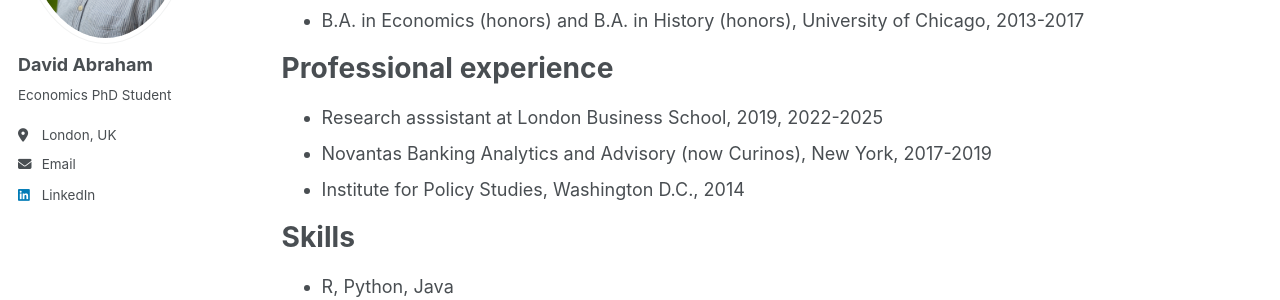
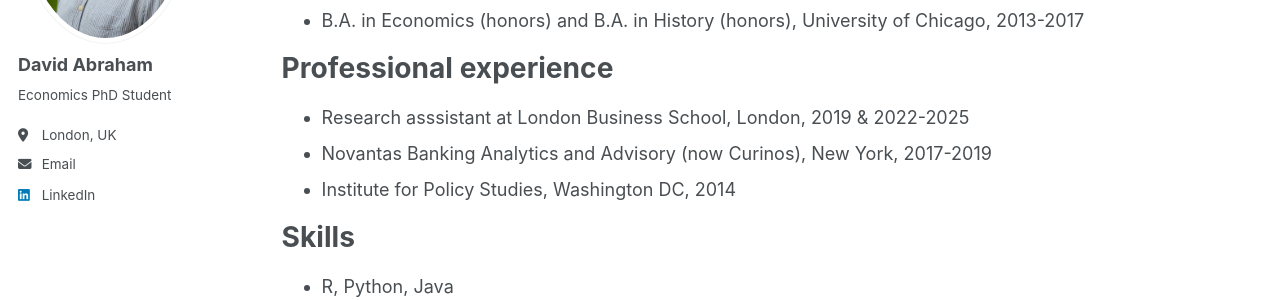
Before and after one commit to david-abraham-lbs/david-abraham-lbs.github.io, a Jekyll site: the page built from _pages/cv.md, in a window 1280 px wide and 900 px high. Shown: the part 312-612 px from the top of the window. Built offline with Jekyll 4.4.1, drawn with Linux system fonts in a browser that asks for light colours.

Commit message:
Align with CV

```diff
--- a/_pages/cv.md
+++ b/_pages/cv.md
@@ -19,9 +19,9 @@ Education
 
 Professional experience
 ======
-* Research asssistant at London Business School, 2019, 2022-2025
+* Research asssistant at London Business School, London, 2019 & 2022-2025
 * Novantas Banking Analytics and Advisory (now Curinos), New York, 2017-2019
-* Institute for Policy Studies, Washington D.C., 2014
+* Institute for Policy Studies, Washington DC, 2014
 
 Skills
 ======
```
